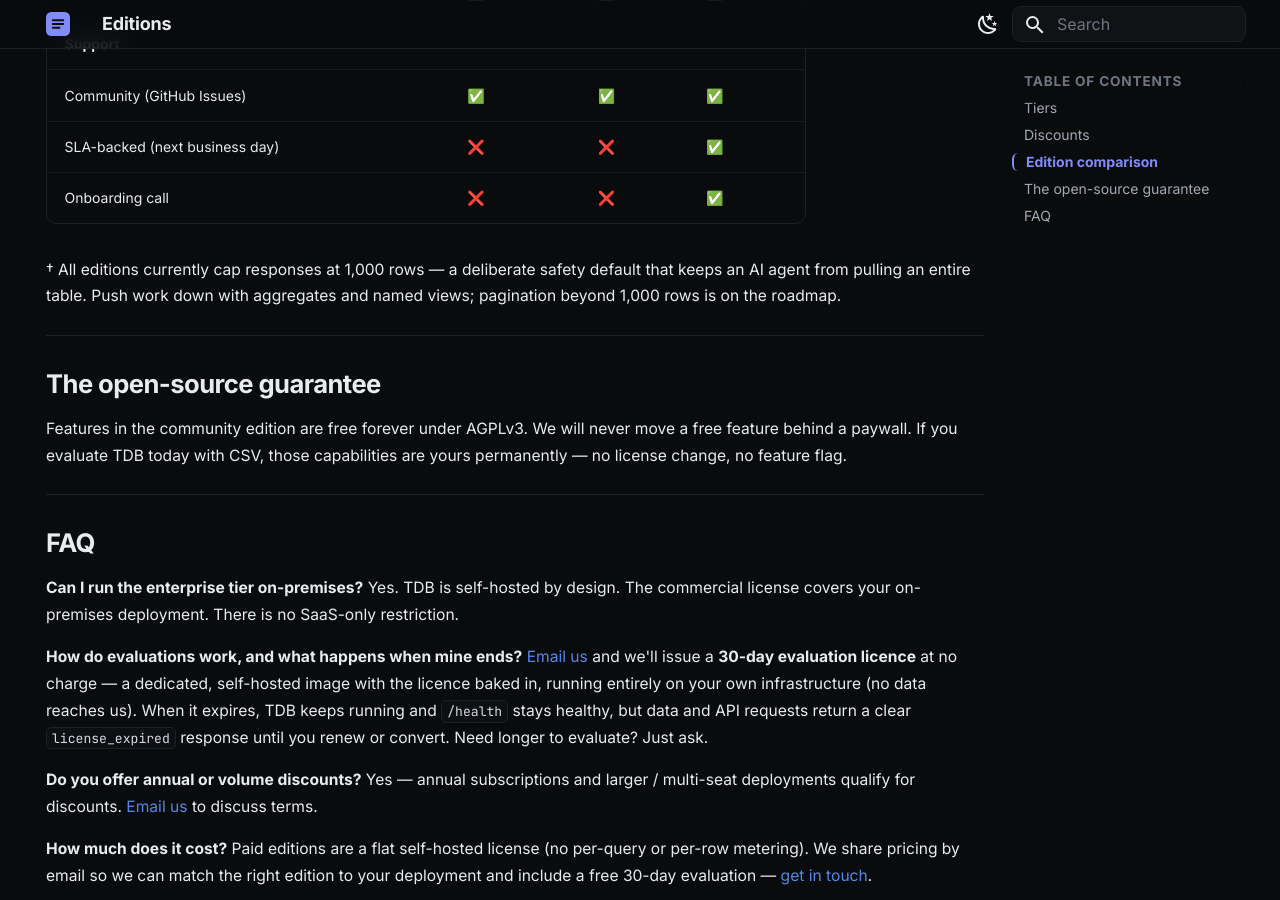
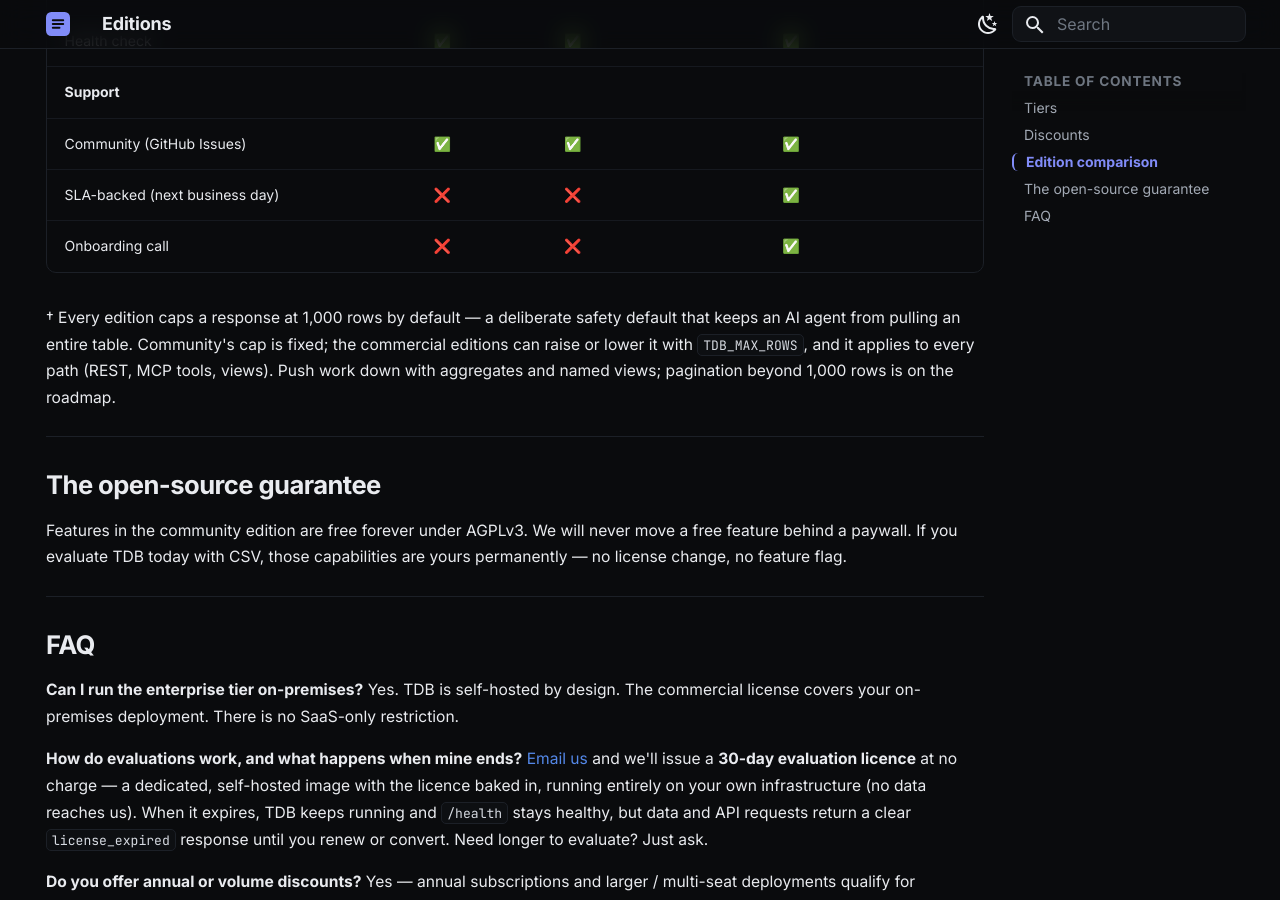
Before and after one commit to tdb-project/tdb-docs, an MkDocs documentation site: the page built from docs/pricing.md, in a window 1280 px wide and 900 px high, scrolled down 3687 px. Built offline with MkDocs 1.6.1 and Material for MkDocs 9.7.7, drawn with Linux system fonts in a browser that asks for light colours; some of the changed text lies outside the part shown.

Commit message:
docs(editions): row limit is configurable in the commercial editions; REST accepts CTEs
The table said every edition caps at 1,000 rows. That is community's fixed
cap; the commercial editions default to 1,000 and TDB_MAX_ROWS has changed
it since enterprise 0.2.0, on every path since 0.16.0.

Co-Authored-By: Claude Opus 5.5 <noreply@anthropic.com>

```diff
--- a/docs/pricing.md
+++ b/docs/pricing.md
@@ -164,9 +164,9 @@ The two commercial editions ship the **same product**. Nothing in the running se
 | Per-key rate limiting | ❌ | ✅ | ✅ |
 | CORS configuration | ❌ | ✅ | ✅ |
 | **Query & MCP** | | | |
-| REST query endpoint (SELECT) | ✅ | ✅ | ✅ |
+| REST query endpoint (SELECT and CTEs) | ✅ | ✅ | ✅ |
 | PostgreSQL wire gateway (unchanged Postgres clients) | ❌ | ✅ | ✅ |
-| Row limit per response † | 1,000 | 1,000 | 1,000 |
+| Row limit per response † | 1,000 | 1,000 by default, configurable | 1,000 by default, configurable |
 | MCP tools | `query_source` | All 7 | All 7 |
 | MCP tool allow-lists per key | ❌ | ✅ | ✅ |
 | Prompt injection filtering | ❌ | ✅ | ✅ |
@@ -193,7 +193,7 @@ The two commercial editions ship the **same product**. Nothing in the running se
 | SLA-backed (next business day) | ❌ | ❌ | ✅ |
 | Onboarding call | ❌ | ❌ | ✅ |
 
-† All editions currently cap responses at 1,000 rows — a deliberate safety default that keeps an AI agent from pulling an entire table. Push work down with aggregates and named views; pagination beyond 1,000 rows is on the roadmap.
+† Every edition caps a response at 1,000 rows by default — a deliberate safety default that keeps an AI agent from pulling an entire table. Community's cap is fixed; the commercial editions can raise or lower it with `TDB_MAX_ROWS`, and it applies to every path (REST, MCP tools, views). Push work down with aggregates and named views; pagination beyond 1,000 rows is on the roadmap.
 
 ---
 
```
